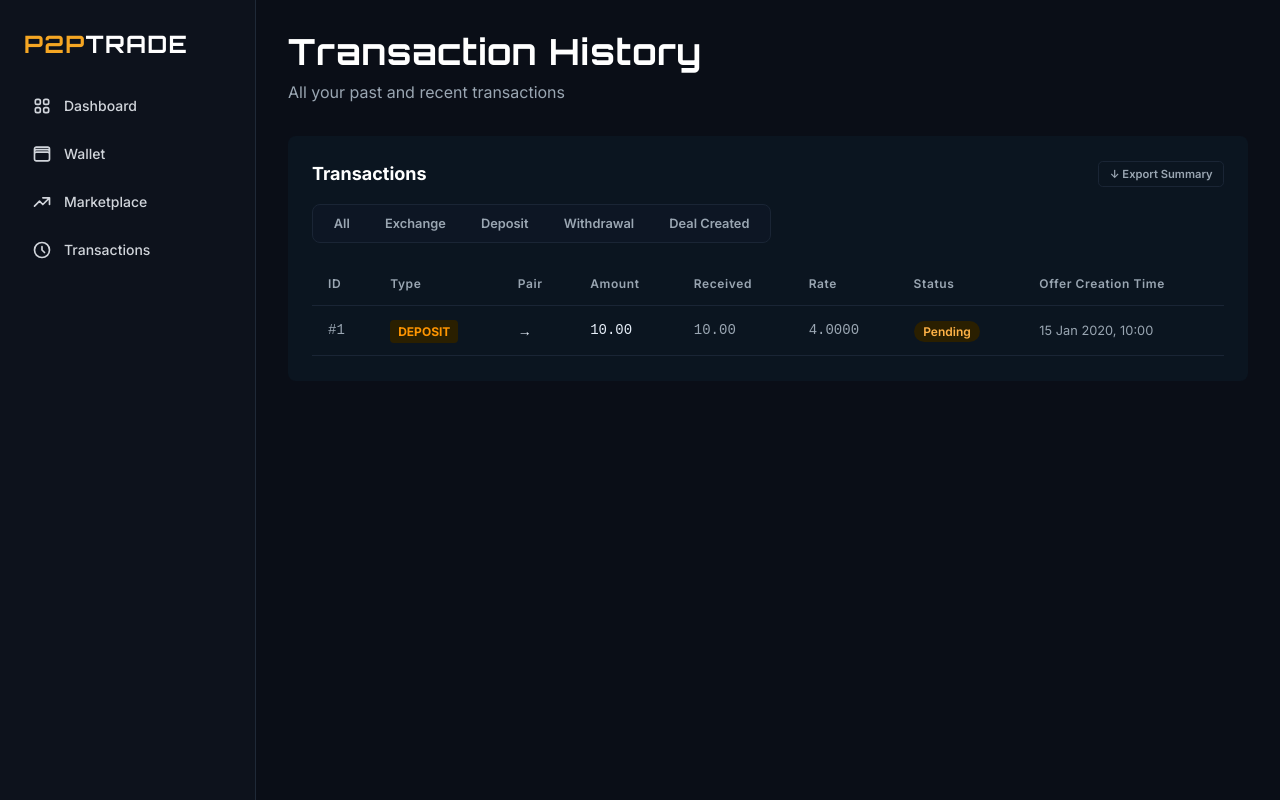
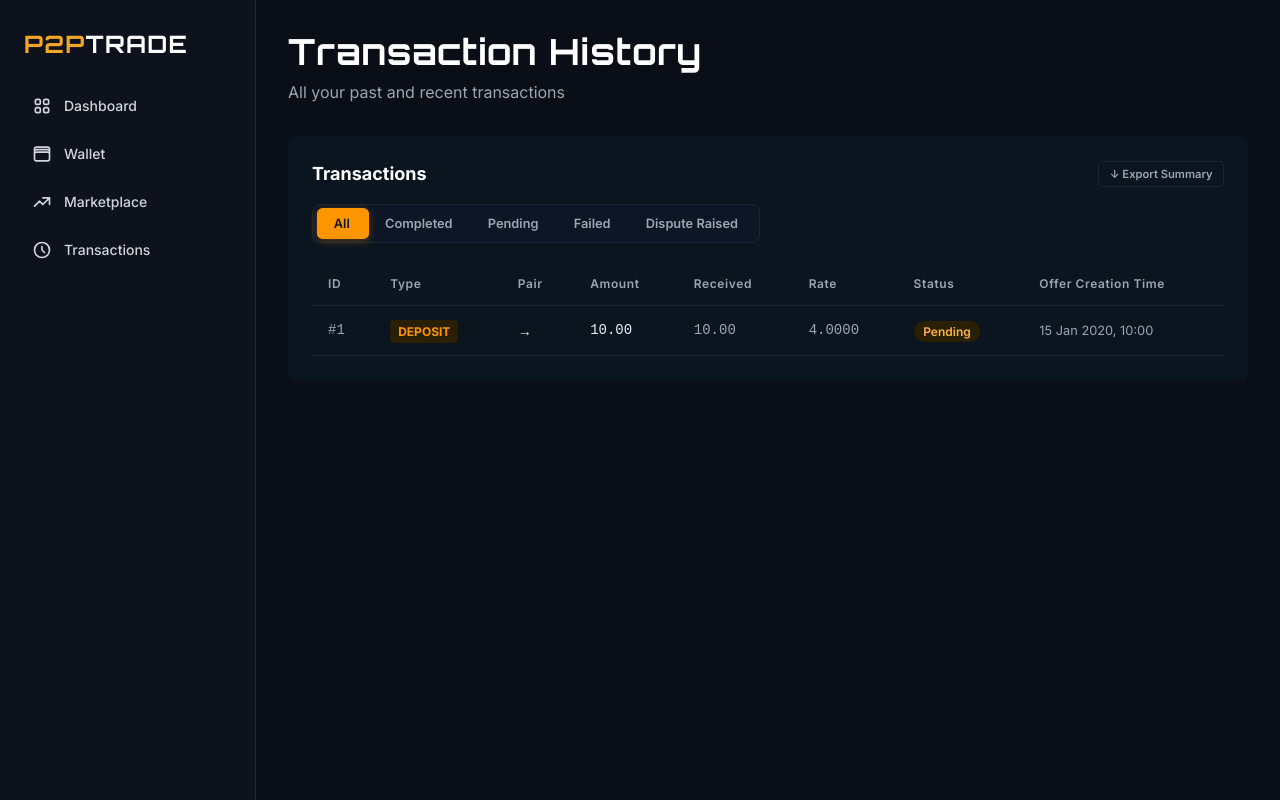
Before and after one commit to 25091849-cece/P2PTrade, a Django app: template templates/transactions/index.html in a window 1280 px wide. Run offline with Django 5.2, Linux system fonts and the light colour scheme; the template is opened without the code that fills it: values that come from a table or form of the project are taken from there, others are empty; tables that the repository leaves empty hold one stand-in row (values such as "Sample post"); some libraries are stand-ins or nearby versions.

Commit message:
fix transaction tab back

```diff
--- a/templates/transactions/index.html
+++ b/templates/transactions/index.html
@@ -23,14 +23,14 @@
     </a>
   </div>
 
-  {% if transactions %}
+    {% if transactions %}
   <div class="txn-filter-tabs">
     <div class="txn-filter-indicator"></div>
-    <a href="?type=all" class="txn-filter-tab {% if current_filter == 'all' %}active{% endif %}">All</a>
-    <a href="?type=exchange" class="txn-filter-tab {% if current_filter == 'exchange' %}active{% endif %}">Exchange</a>
-    <a href="?type=deposit" class="txn-filter-tab {% if current_filter == 'deposit' %}active{% endif %}">Deposit</a>
-    <a href="?type=withdrawal" class="txn-filter-tab {% if current_filter == 'withdrawal' %}active{% endif %}">Withdrawal</a>
-    <a href="?type=deal_created" class="txn-filter-tab {% if current_filter == 'deal_created' %}active{% endif %}">Deal Created</a>
+    <button class="txn-filter-tab active" data-filter="all">All</button>
+    <button class="txn-filter-tab" data-filter="completed">Completed</button>
+    <button class="txn-filter-tab" data-filter="pending">Pending</button>
+    <button class="txn-filter-tab" data-filter="failed">Failed</button>
+    <button class="txn-filter-tab" data-filter="dispute_raised">Dispute Raised</button>
   </div>
 
   <div class="txn-table-wrapper">
```
